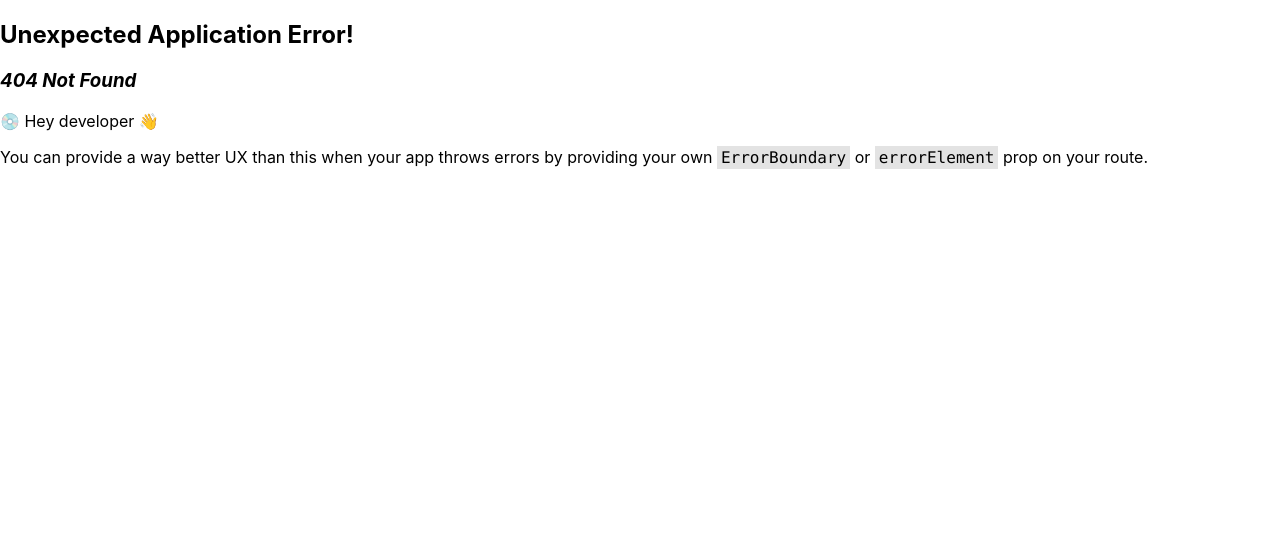
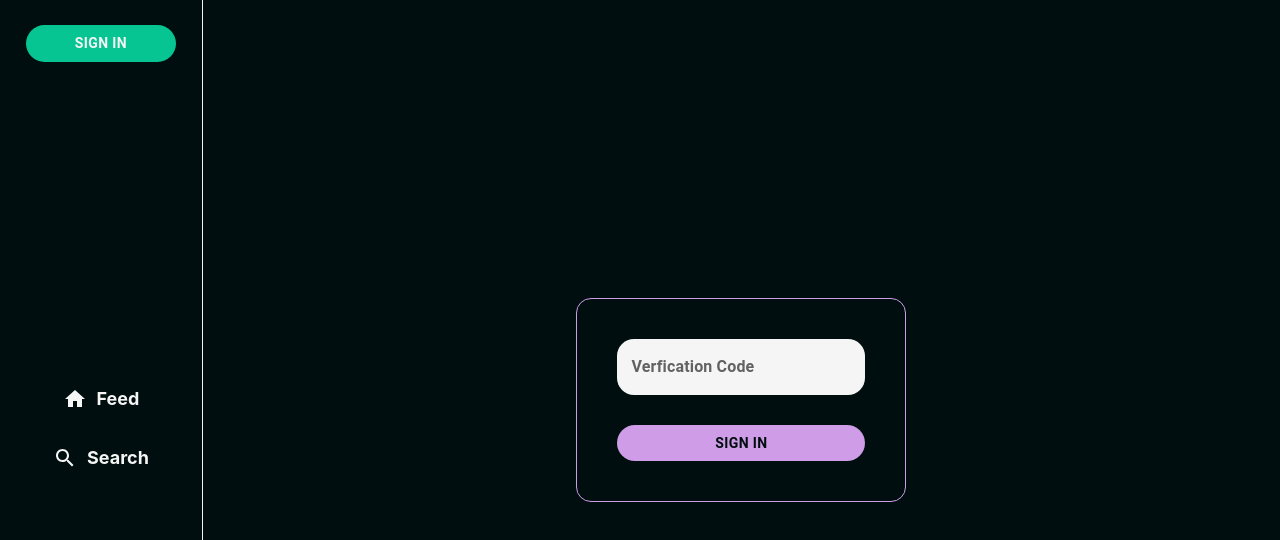
Before and after one commit to codingYank/WolfPack, a React (Create React App) app in the folder frontend/: page /verify/1 in a window 1280 px wide. Before the commit this address had no page. Shown: the top 540 px of the page. Built offline with nearby package versions, Linux system fonts and the light colour scheme.

Commit message:
email verification

```diff
--- /dev/null
+++ b/frontend/src/assets/components/ValidatedRoute.jsx
@@ -0,0 +1,10 @@
+import { Outlet, Navigate } from "react-router-dom"
+import { useSelector } from "react-redux"
+
+const ValidatedRoute = () => {
+  const { userInfo } = useSelector(state => state.auth)
+
+  return userInfo.emailVerified ? <Outlet /> : <Navigate to={`/verify/${userInfo._id}`} replace />
+}
+
+export default ValidatedRoute
--- a/frontend/src/index.js
+++ b/frontend/src/index.js
@@ -21,6 +21,8 @@ import LoginScreen from "./screens/LoginScreen"
 import FollowingScreen from "./screens/FollowingScreen"
 import FollowersScreen from "./screens/FollowersScreen"
 import PrivateRoute from "./assets/components/PrivateRoute"
+import ValidatedRoute from "./assets/components/ValidatedRoute"
+import VerficationScreen from "./screens/VerficationScreen"
 
 const router = createBrowserRouter(
   createRoutesFromElements(
@@ -31,10 +33,13 @@ const router = createBrowserRouter(
       <Route path="/user/:id/following" element={<FollowingScreen />} />
       <Route path="/user/:id/followers" element={<FollowersScreen />} />
       <Route path="/post/:id" element={<PostScreen />} />
+      <Route path="/verify/:id" element={<VerficationScreen />} />
       <Route path="/register" element={<RegisterScreen />} />
       <Route path="/login" element={<LoginScreen />} />
       <Route path="" element={<PrivateRoute />}>
-        <Route index={true} path="/" element={<FeedScreen />} />
+        <Route path="" element={<ValidatedRoute />}>
+          <Route index={true} path="/" element={<FeedScreen />} />
+        </Route>
       </Route>
     </Route>
   )
--- /dev/null
+++ b/frontend/src/screens/VerficationScreen.jsx
@@ -0,0 +1,45 @@
+import React, { useState } from 'react'
+import FormContainer from '../assets/components/FormContainer'
+import { useFormik } from 'formik'
+import { PrimaryTextField } from '../assets/components/textField'
+import { Box } from '@mui/material'
+import { Accent3Button } from '../assets/components/button'
+
+const VerficationScreen = () => {
+  const [verficationCode, setVerficationCode] = useState('')
+
+  const onSubmit = (e) => {
+    console.log(e)
+  }
+
+  const formik = useFormik({
+    initialValues: {
+      verficationCode
+    },
+    onSubmit,
+    // validationSchema: loginSchema
+  })
+  return (
+    <FormContainer>
+      <Box
+        component='form'
+        onSubmit={formik.handleSubmit}
+        sx={{display: 'flex', flexDirection: 'column', gap: '30px'}}
+        style={{textAlign: 'center'}}
+      >
+        <PrimaryTextField
+          id='verficationCode'
+          label="Verfication Code"
+          value={formik.values.verficationCode}
+          onChange={formik.handleChange}
+          onBlur={formik.handleBlur}
+          error={formik.touched.verficationCode && Boolean(formik.errors.verficationCode)}
+          helperText={formik.touched.verficationCode && formik.errors.verficationCode}
+        />
+        <Accent3Button type='submit'>Sign In</Accent3Button>
+      </Box>
+    </FormContainer>
+  )
+}
+
+export default VerficationScreen
```
Also changed, not shown: 1 other file (tests, documents, lock files or other folders).
